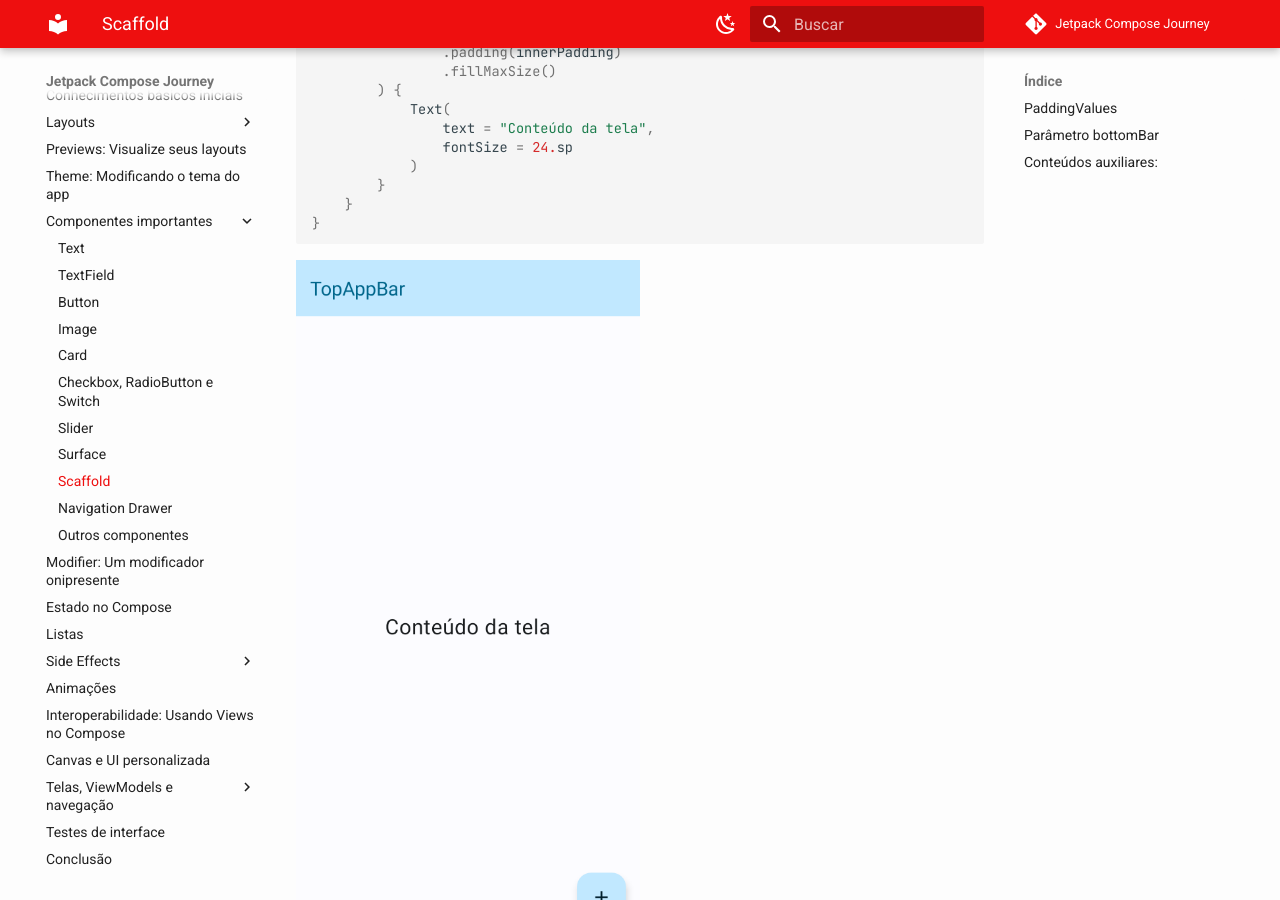
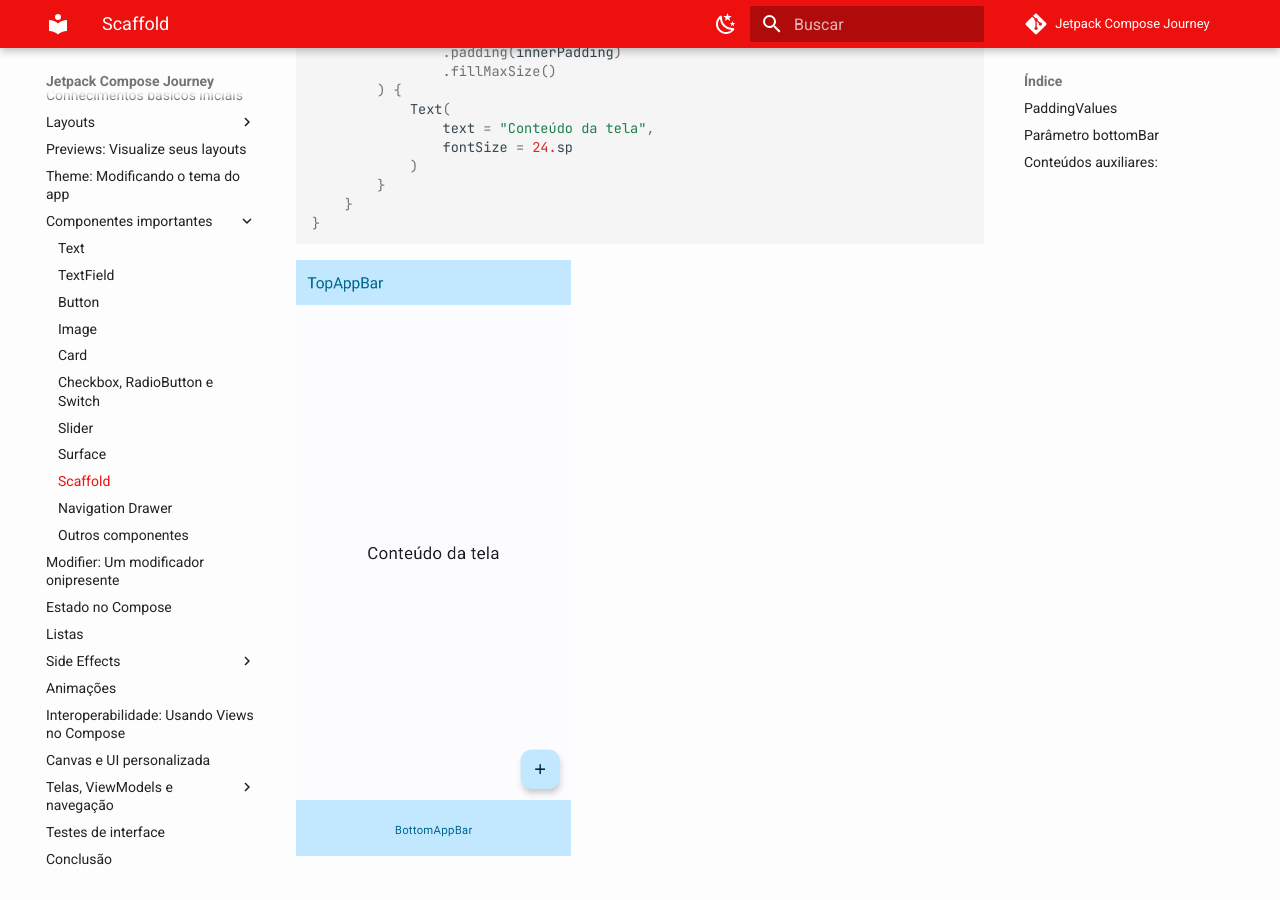
Before and after one commit to jsericksk/Jetpack-Compose-Journey, an MkDocs documentation site: the page built from docs/components/scaffold.md, in a window 1280 px wide and 900 px high, scrolled down 1270 px. Built offline with MkDocs 1.6.1 and Material for MkDocs 9.7.7, drawn with Linux system fonts in a browser that asks for light colours; emoji names are drawn with the system emoji font; comment, search, counter and statistics services are not loaded.

Commit message:
scaffold.md e navigationdrawer.md atualizados

````diff
--- a/docs/components/scaffold.md
+++ b/docs/components/scaffold.md
@@ -63,7 +63,7 @@
 }
 ```
 
-<img src="../scaffold/img-01.png" alt="Scaffold" width="50%" height="30%"/>
+<img src="../scaffold/img-01.png" alt="Scaffold" width="40%" height="20%"/>
 
 ## PaddingValues
 
````
Also changed, not shown: docs/components/navigationdrawer.md (+1 -1 lines).
